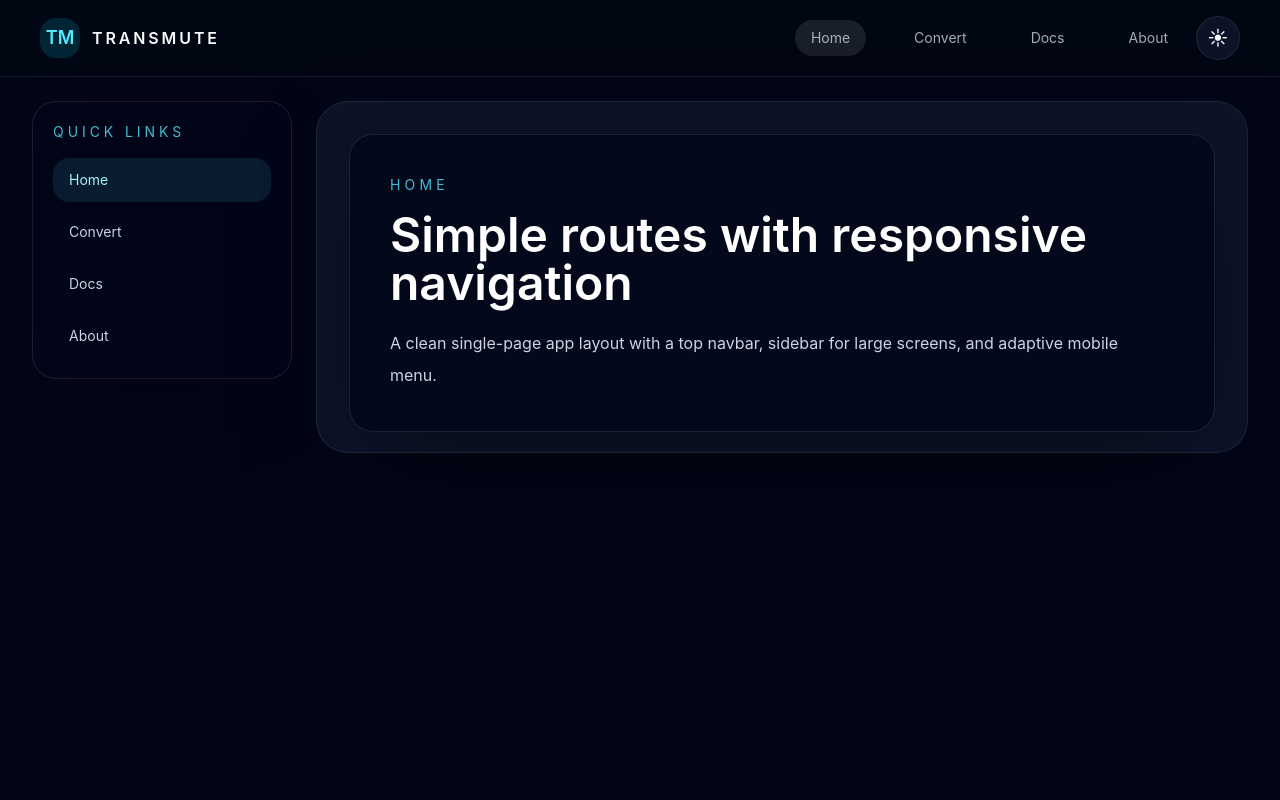
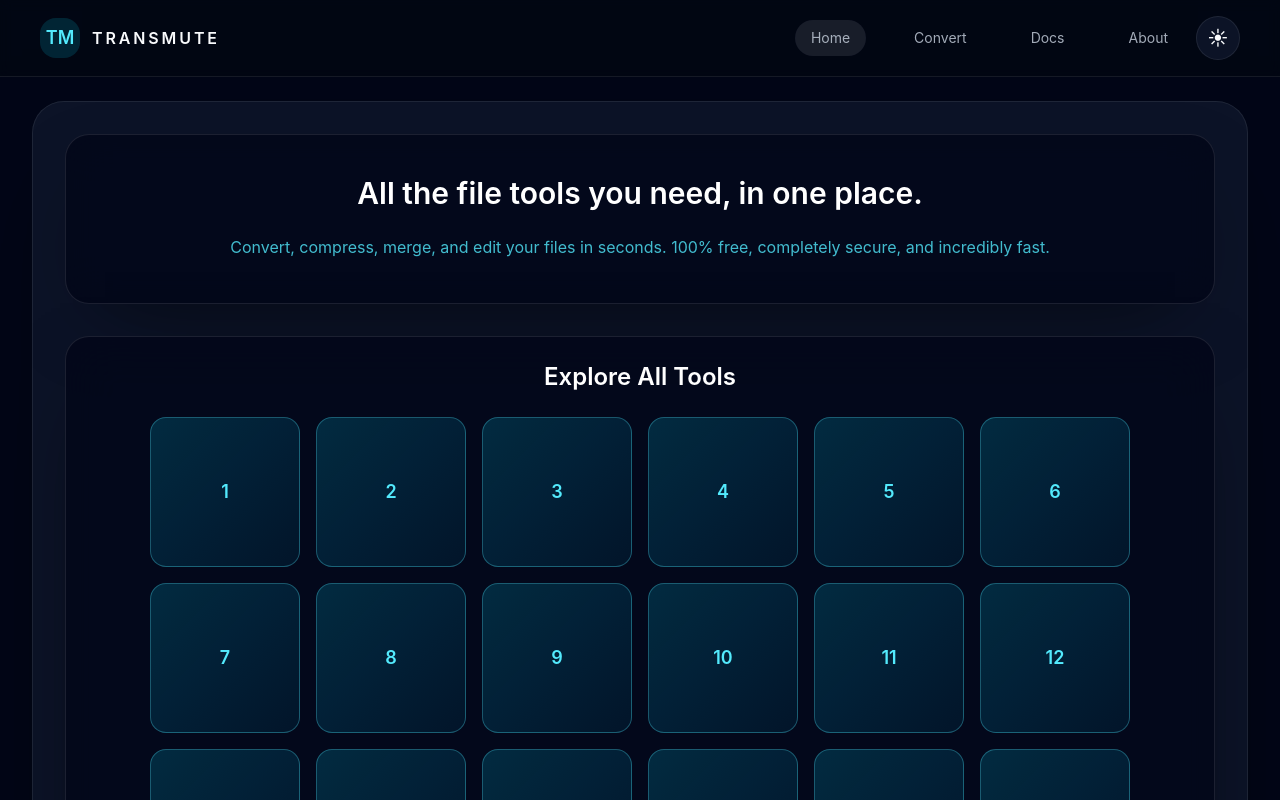
Before and after one commit to Dominic-SR/TransMute, a React (Vite) app: page / in a window 1280 px wide. Shown: the top 800 px of the page. Built offline with nearby package versions, Linux system fonts and the light colour scheme.

Commit message:
home page changes

```diff
--- a/src/App.tsx
+++ b/src/App.tsx
@@ -32,8 +32,8 @@ function App() {
       <div className="min-h-screen bg-[var(--bg)] text-[var(--text)]">
         <Navbar theme={theme} onToggleTheme={() => setTheme((current) => (current === 'dark' ? 'light' : 'dark'))} />
 
-        <div className="flex h-100 flex-col gap-6 px-4 py-6 sm:px-6 lg:flex-row lg:px-8">
-          <Sidebar />
+        <div className="flex flex-col gap-6 px-4 py-6 sm:px-6 lg:flex-row lg:px-8">
+          {/* <Sidebar /> */}
 
           <main className="flex-1 rounded-[2rem] border border-[var(--border)] bg-[var(--surface)] p-4 shadow-[0_35px_120px_-50px_rgba(0,0,0,0.55)] backdrop-blur-xl lg:p-8">
             <Routes>
--- a/src/components/Navbar.tsx
+++ b/src/components/Navbar.tsx
@@ -13,7 +13,7 @@ export default function Navbar({ theme, onToggleTheme }: { theme: 'dark' | 'ligh
 
   return (
     <header className="site-header">
-      <div className="mx-auto flex max-w-7xl items-center justify-between px-6 py-4 sm:px-8 lg:px-10">
+      <div className="flex items-center justify-between px-6 py-4 sm:px-8 lg:px-10">
         <NavLink to="/" className="flex items-center gap-3 text-[var(--text)]">
           <span className="inline-flex h-10 w-10 items-center justify-center rounded-2xl bg-cyan-400/15 text-lg font-semibold text-cyan-300">
             TM
--- a/src/components/Sidebar.tsx
+++ b/src/components/Sidebar.tsx
@@ -10,7 +10,7 @@ const links = [
 export default function Sidebar() {
   return (
     <aside className="hidden w-full max-w-[260px] shrink-0 lg:block">
-      <div className="sticky top-24 space-y-4 rounded-3xl border border-white/10 bg-slate-950/80 p-5 shadow-[0_30px_90px_-40px_rgba(0,0,0,0.5)] backdrop-blur-xl">
+      <div className="sticky top-24 h-full space-y-4 rounded-3xl border border-white/10 bg-slate-950/80 p-5 shadow-[0_30px_90px_-40px_rgba(0,0,0,0.5)] backdrop-blur-xl">
         <p className="text-sm uppercase tracking-[0.28em] text-cyan-300/80">Quick links</p>
         <nav className="space-y-2">
           {links.map((link) => (
--- a/src/pages/Home.tsx
+++ b/src/pages/Home.tsx
@@ -1,12 +1,34 @@
 export default function Home() {
+  // Generate 25 boxes for 5x5 grid
+  const boxes = Array.from({ length: 25 }, (_, i) => i + 1)
+
   return (
     <section className="space-y-8">
-      <div className="rounded-3xl border border-white/10 bg-slate-950/80 p-10 shadow-[0_30px_90px_-40px_rgba(0,0,0,0.6)] backdrop-blur-xl">
-        <p className="text-sm uppercase tracking-[0.3em] text-cyan-300/80">Home</p>
-        <h1 className="mt-4 text-4xl font-semibold text-white sm:text-5xl">Simple routes with responsive navigation</h1>
-        <p className="mt-5 max-w-3xl text-slate-300 leading-8">
-          A clean single-page app layout with a top navbar, sidebar for large screens, and adaptive mobile menu.
+      <div className="rounded-3xl border border-white/10 bg-slate-950/80 p-10 shadow-[0_30px_90px_-40px_rgba(0,0,0,0.6)] backdrop-blur-xl text-center">
+        <h1 className="text-3xl font-semibold text-white sm:text-3xl">All the file tools you need, in one place.</h1>
+        <p className="mt-5 text-cyan-300/80 leading-8">
+Convert, compress, merge, and edit your files in seconds. 100% free, completely secure, and incredibly fast.
         </p>
+      </div>
+
+      {/* 5x5 Responsive Grid using Flexbox */}
+      <div className="rounded-3xl border border-white/10 bg-slate-950/80 p-6 shadow-[0_30px_90px_-40px_rgba(0,0,0,0.6)] backdrop-blur-xl">
+        <h2 className="text-2xl font-semibold text-white mb-6 text-center">Explore All Tools</h2>
+        <div className="flex flex-wrap gap-4 justify-center">
+          {boxes.map((num) => (
+            <div
+              key={num}
+              className="aspect-square bg-gradient-to-br from-cyan-500/20 to-cyan-600/10 border border-cyan-300/30 rounded-2xl flex items-center justify-center hover:border-cyan-300/60 transition-all duration-300 hover:shadow-[0_0_20px_rgba(34,211,238,0.3)]"
+              style={{
+                width: 'calc(20% - 16px)', // 5 columns with 16px gap adjustment
+                minWidth: '100px', // Minimum width for very small screens
+                maxWidth: '150px', // Maximum width for very large screens
+              }}
+            >
+              <span className="text-cyan-300 font-semibold text-lg">{num}</span>
+            </div>
+          ))}
+        </div>
       </div>
     </section>
   )
```
